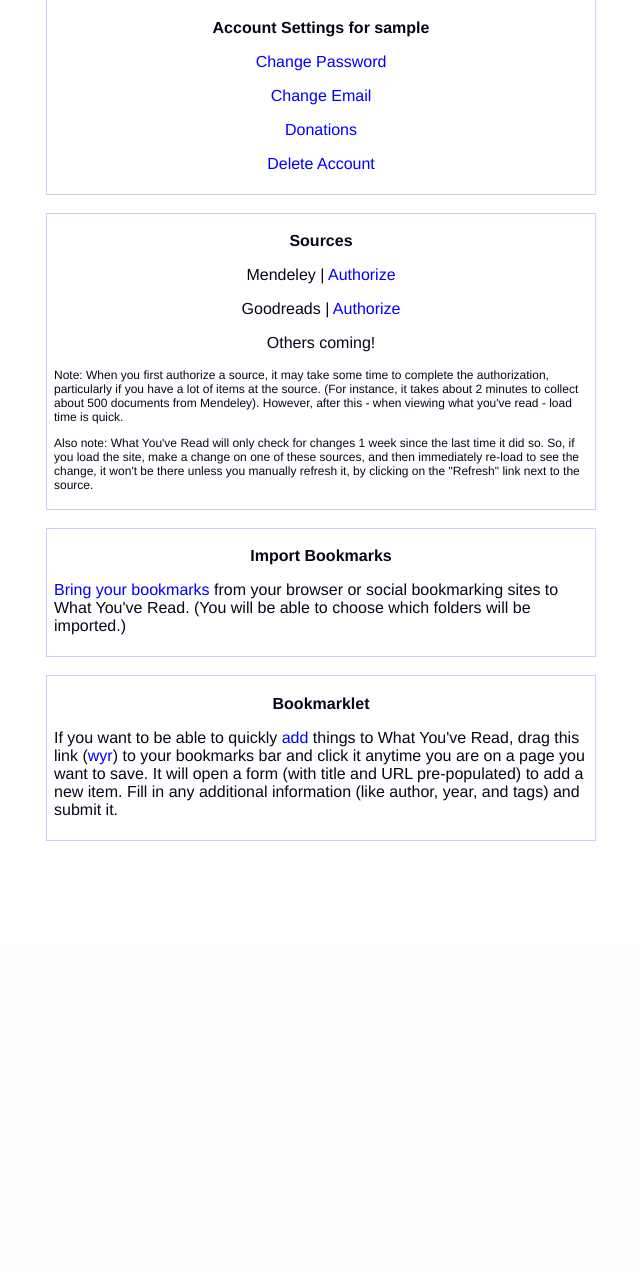
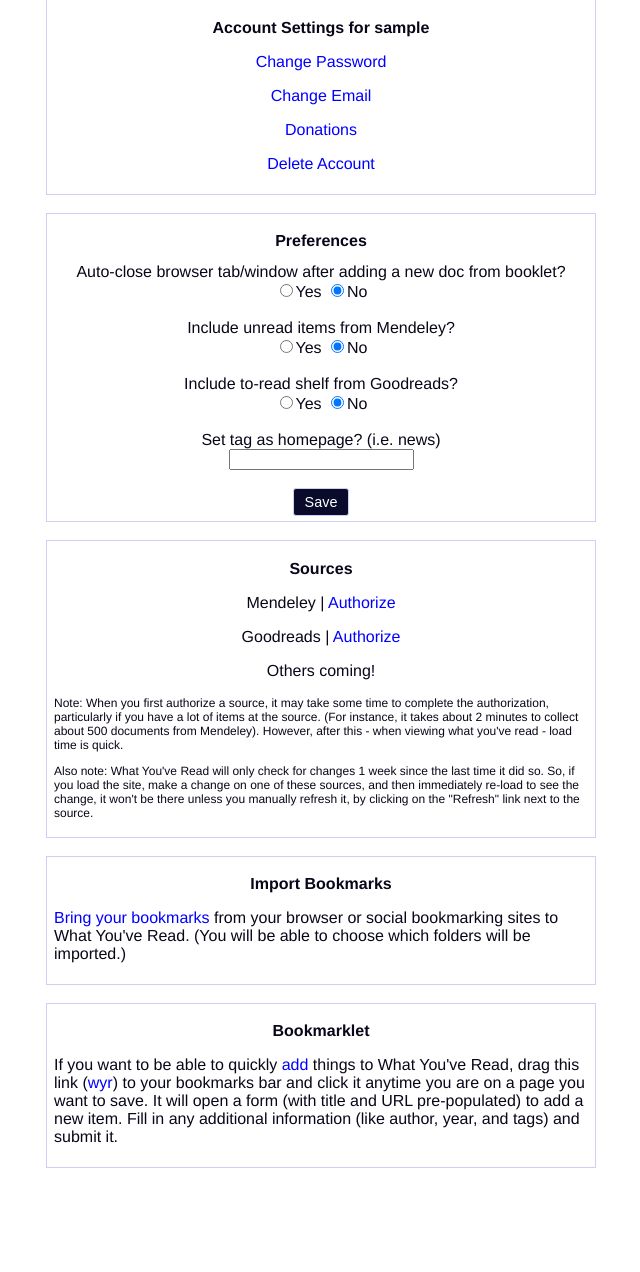
Before and after one commit to kdwarn/wyr, a Flask app: page /settings in a window 1280 px wide. Shown: the part 127-1399 px from the top of the page, without its empty margins (319-959 px from the left). Before the commit the page ends 968 px from the top, so only its background shows below. Run offline with Flask 2, Linux system fonts and the light colour scheme; a user stored in the database is signed in; parts of the project's set-up code (start-up, migrations or seed data) failed here and were passed over.

Commit message:
halfway through adding user preferences

```diff
--- a/app.py
+++ b/app.py
@@ -1088,3 +1088,12 @@ def paypal():
 def page_not_found(e):
     flash("Sorry, that page wasn't found.")
     return redirect(url_for('index'))
+
+################################
+### ADMIN/PREFERENCES ROUTES ###
+################################
+
+#auto-close after adding item?
+@app.route('/set_pref', methods=['GET', 'POST'])
+def set_pref():
+    print("hello")
--- a/models.py
+++ b/models.py
@@ -30,6 +30,10 @@ class User(db.Model, UserMixin):
     goodreads = db.Column(db.Integer)
     goodreads_update = db.Column(db.DateTime)
     stripe_id = db.Column(db.String(50))
+    home_page = db.Column(db.Integer)
+    include_m_unread = db.Column(db.Integer)
+    include_g_unread = db.Column(db.Integer)
+    auto_close = db.Column(db.Integer)
 
     #relationships
     #this works, and the fastest way so far
--- a/templates/settings.html
+++ b/templates/settings.html
@@ -8,6 +8,48 @@
         <p><a href="{{ url_for('change_email') }}">Change Email</a></p>
         <p><a href="{{ url_for('donate') }}">Donations</a></p>
         <p><a href="{{ url_for('delete_account') }}">Delete Account</a></p>
+    </div>
+    <br>
+    <div class="box">
+        <h2>Preferences</h2>
+        <form method="POST" name="edit" action="/set_pref">
+            <input name=_csrf_token type=hidden value="{{ csrf_token() }}">
+            Auto-close browser tab/window after adding a new doc from booklet?<br>
+            {% if current_user.auto_close == 1 %}
+                <input type="radio" name="home_page" id="home_page" value="Yes" CHECKED>Yes
+                <input type="radio" name="home_page" id="home_page" value="No">No
+            {% else %}
+                <input type="radio" name="home_page" id="home_page" value="Yes">Yes
+                <input type="radio" name="home_page" id="home_page" value="No" CHECKED>No
+            {% endif %}
+            <br><br>
+            Include unread items from Mendeley?<br>
+            {% if current_user.home_page == 1 %}
+                <input type="radio" name="include_m_unread" id="include_m_unread" value="1" CHECKED>Yes
+                <input type="radio" name="include_m_unread" id="include_m_unread" value="0">No
+            {% else %}
+                <input type="radio" name="include_m_unread" id="include_m_unread" value="1">Yes
+                <input type="radio" name="include_m_unread" id="include_m_unread" value="0" CHECKED>No
+            {% endif %}
+            <br><br>
+            Include to-read shelf from Goodreads?<br>
+            {% if current_user.home_page == 1 %}
+                <input type="radio" name="include_g_unread" id="include_m_unread" value="1" CHECKED>Yes
+                <input type="radio" name="include_g_unread" id="include_m_unread" value="0">No
+            {% else %}
+                <input type="radio" name="include_g_unread" id="include_m_unread" value="1">Yes
+                <input type="radio" name="include_g_unread" id="include_m_unread" value="0" CHECKED>No
+            {% endif %}
+            <br><br>
+            Set tag as homepage? (i.e. news)<br>
+            {% if current_user.home_page != None %}
+                <input type="text" name="home_page" value="{{current_user.home_page}}">
+            {% else %}
+                <input type="text" name="home_page" value="">
+            {% endif %}
+            <br><br>
+            <button type="submit" name="submit" value="Submit">Save</button>
+        </form>
     </div>
     <br>
     <div class="box">
```
Also changed, not shown: templates/add.html (+9 -1 lines).
